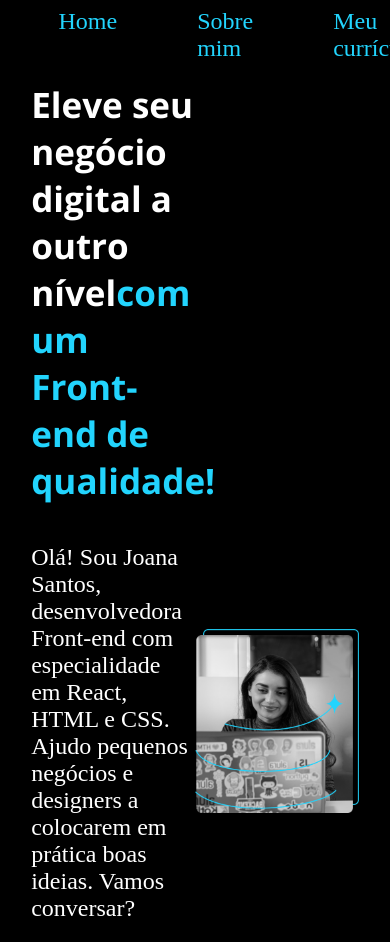
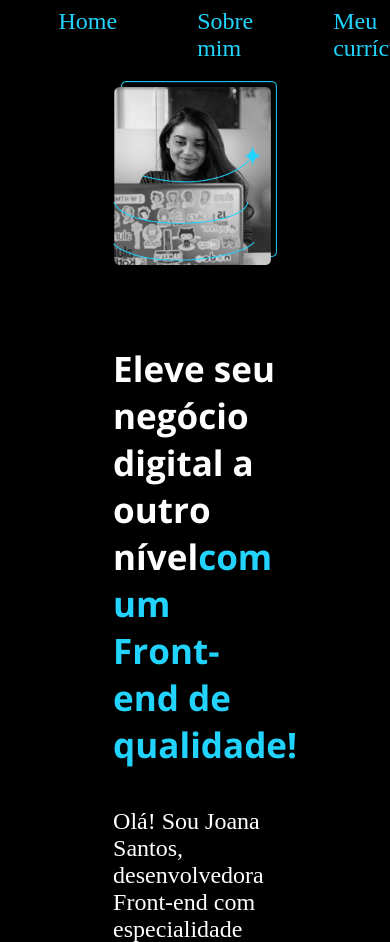
Before and after one commit to Cheshiry/portifolio, a plain HTML site: page index.html in a window 390 px wide. Shown: the top 942 px of the page. Drawn offline with nearby package versions, Linux system fonts and the light colour scheme.

Commit message:
add media

```diff
--- a/styles/style.css
+++ b/styles/style.css
@@ -51,6 +51,7 @@ body{
     display: flex;
     align-items: center;
     justify-content: space-between;
+    gap: 80px;
 }
 .apresentacao__conteudo{
     width: 50%;
@@ -110,3 +111,8 @@ body{
     font-size: 1.5rem;
     font-weight: 400;
 }
+@media (max-width: 1200px) {
+    .apresentacao {
+        flex-direction: column-reverse;
+    }
+}
```
